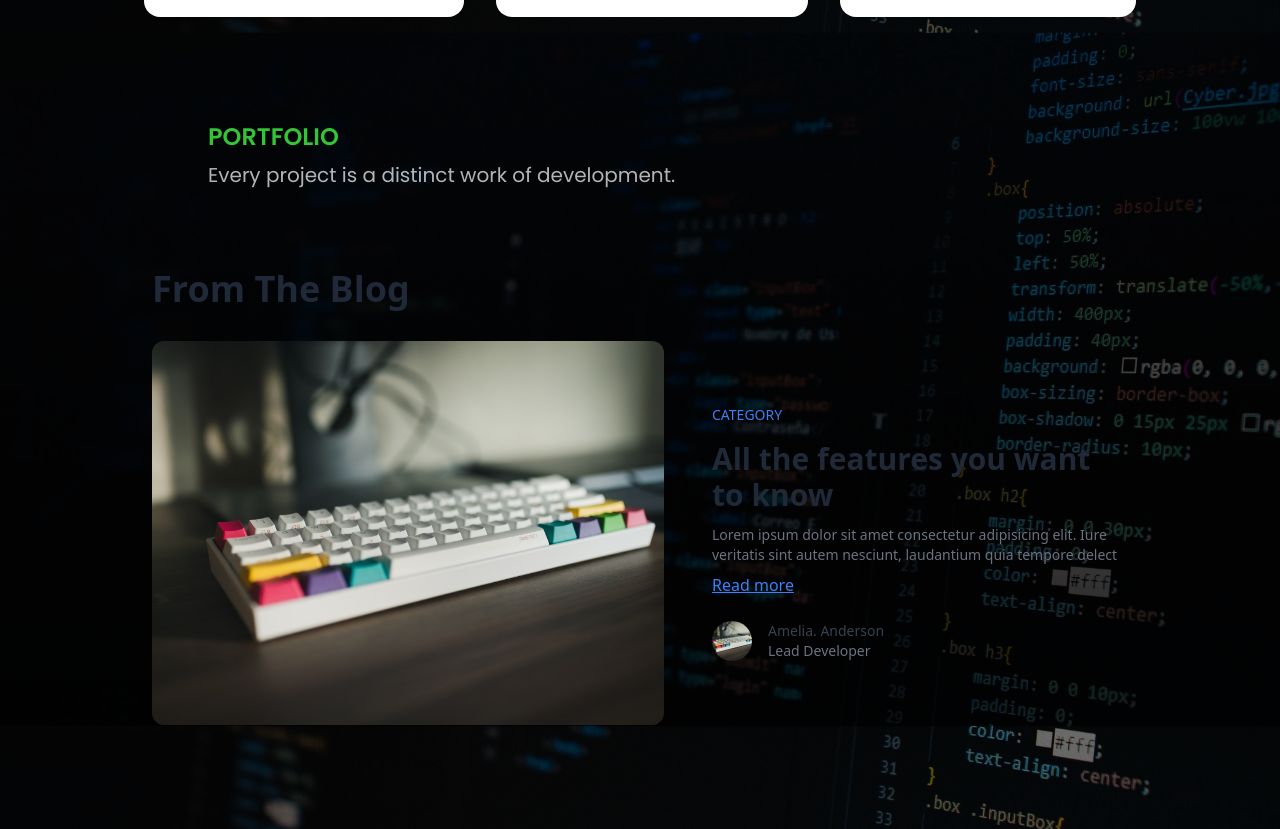
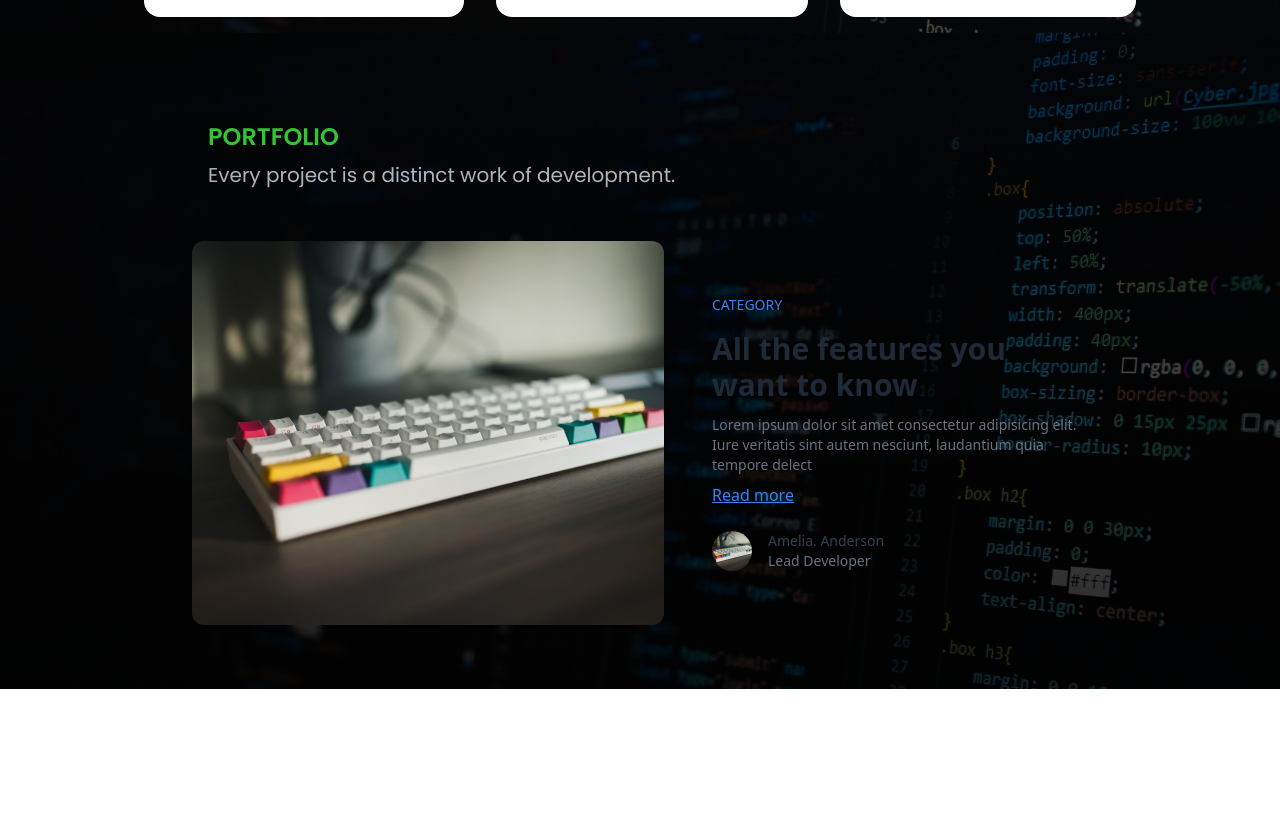
Before and after one commit to jerickdelarosa/react-portfolio, a React (Vite) app: page / in a window 1280 px wide. Shown: the part 1674-2503 px from the top of the page. After the commit the page ends 2363 px from the top, so only its background shows below. Built offline with nearby package versions, Linux system fonts and the light colour scheme.

Commit message:
Small updates on Portofolio Section

```diff
--- a/src/components/sections/Portfolio.jsx
+++ b/src/components/sections/Portfolio.jsx
@@ -1,5 +1,36 @@
 import React from 'react'
 import { mechKeeb1 } from '../../assets'
+
+const ProjectTemplate = ({title, description, projectImg}) => (
+    <div className="mx-2 xs:mx-8 ss:mx-14 sm:mx-auto lg:px-16 px-0 self-center">
+        <div className="mt-3 lg:-mx-6 lg:flex lg:items-center">
+            <img className="object-cover w-full lg:mx-6 lg:w-1/2 rounded-xl sm:h-72 lg:h-96" src={projectImg} alt="" />
+
+            <div className="mt-6 lg:w-1/2 lg:mt-0 lg:mx-6 ">
+                <p className="text-sm text-blue-500 uppercase">category</p>
+
+                <a href="#" className="block mt-4 text-2xl font-semibold text-gray-800 hover:underline dark:text-white md:text-3xl">
+                    {title }
+                </a>
+
+                <p className="mt-3 text-sm text-gray-500 dark:text-gray-300 md:text-sm">
+                    {description }
+                </p>
+
+                <a href="#" className="inline-block mt-2 text-blue-500 underline hover:text-blue-400">Read more</a>
+
+                <div className="flex items-center mt-6">
+                    <img className="object-cover object-center w-10 h-10 rounded-full" src={mechKeeb1} alt="" />
+
+                    <div className="mx-4">
+                        <h1 className="text-sm text-gray-700 dark:text-gray-200">Amelia. Anderson</h1>
+                        <p className="text-sm text-gray-500 dark:text-gray-400">Lead Developer</p>
+                    </div>
+                </div>
+            </div>
+        </div>
+    </div>
+)
 
 const Portfolio = () => (
     <section id="portfolio" className={`flex flex-col sm:my-16 my-4 sm:px-16 px-0`}>
@@ -12,68 +43,31 @@ const Portfolio = () => (
                 Every project is a distinct work of development.
             </p>
         </div>
-{/*         <div className={`flex flex-col justify-center items-center xl:px-0 sm:px-0 px-6`}>
-            <div
-                className="flex flex-col rounded-2xl shadow-[0_2px_15px_-3px_rgba(0,0,0,0.07),0_10px_20px_-2px_rgba(0,0,0,0.04)] dark:bg-neutral-700 md:flex-row md:justify-between ">
-                <div className='m-4 lg:m-4'>
-                    <img
-                        className="h-96 w-full lg:max-w-[100%] rounded-xl object-cover rounded-2xl"
-                        src={mechKeeb1}
-                        alt="mechanical-keyboard-3" />
-                </div>
-                <div className="flex flex-col justify-start lg:p-8">
-                    <div className="block rounded-lg text-center">
-                        <div className="px-6 py-3 uppercase font-poppins font-semibold text-green min-h-[10%]">
-                            <p className='tracking-wider text-lg'>Web App</p>
-                        </div>
-                        <div className='min-h-[90%]'>
-                            <h5
-                            className="mb-2 text-xl font-medium leading-tight text-neutral-800 dark:text-neutral-50">
-                                Special title treatment
-                            </h5>
-                            <p className="mb-4 text-base text-neutral-600 dark:text-neutral-200">
-                                With supporting text below as a natural lead-in to additional
-                                content.
-                            </p>
-                        </div>
-                        <div className='flex flex-row justify-center items-center'>
-                            <span className="inline-block rounded bg-green px-3 py-1 mx-2 text-sm font-medium uppercase text-white">React</span>
-                            <span className="inline-block rounded bg-green px-3 py-1 mx-2 text-sm font-medium uppercase text-white">Tailwind</span>
-                        </div>
-                        <div className="border-t-2 border-neutral-100 px-6 py-3 dark:border-neutral-600 dark:text-neutral-50">
-                            2 days ago
-                        </div>
-                    </div>
-                </div>
-            </div>
-        </div> */}
 
-        <div class="container px-6 py-10 mx-auto">
-        <h1 class="text-3xl font-semibold text-gray-800 capitalize lg:text-4xl dark:text-white">From the blog</h1>
+        <div className="mx-2 xs:mx-8 ss:mx-14 sm:mx-auto lg:px-16 px-0 self-center">
+            <div className="mt-3 lg:-mx-6 lg:flex lg:items-center">
+                <img className="object-cover w-full lg:mx-6 lg:w-1/2 rounded-xl sm:h-72 lg:h-96" src={mechKeeb1} alt="" />
 
-        <div class="mt-8 lg:-mx-6 lg:flex lg:items-center">
-            <img class="object-cover w-full lg:mx-6 lg:w-1/2 rounded-xl h-72 lg:h-96" src={mechKeeb1} alt="" />
+                <div className="mt-6 lg:w-1/2 lg:mt-0 lg:mx-6 ">
+                    <p className="text-sm text-blue-500 uppercase">category</p>
 
-            <div class="mt-6 lg:w-1/2 lg:mt-0 lg:mx-6 ">
-                <p class="text-sm text-blue-500 uppercase">category</p>
-
-                <a href="#" class="block mt-4 text-2xl font-semibold text-gray-800 hover:underline dark:text-white md:text-3xl">
+                    <a href="#" className="block mt-4 text-2xl font-semibold text-gray-800 hover:underline dark:text-white md:text-3xl">
                         All the features you want to know
                     </a>
 
-                <p class="mt-3 text-sm text-gray-500 dark:text-gray-300 md:text-sm">
+                    <p className="mt-3 text-sm text-gray-500 dark:text-gray-300 md:text-sm">
                         Lorem ipsum dolor sit amet consectetur adipisicing elit. Iure veritatis sint autem nesciunt,
                         laudantium quia tempore delect
                     </p>
 
-                <a href="#" class="inline-block mt-2 text-blue-500 underline hover:text-blue-400">Read more</a>
+                    <a href="#" className="inline-block mt-2 text-blue-500 underline hover:text-blue-400">Read more</a>
 
-                <div class="flex items-center mt-6">
-                    <img class="object-cover object-center w-10 h-10 rounded-full" src={mechKeeb1} alt="" />
+                    <div className="flex items-center mt-6">
+                        <img className="object-cover object-center w-10 h-10 rounded-full" src={mechKeeb1} alt="" />
 
-                    <div class="mx-4">
-                        <h1 class="text-sm text-gray-700 dark:text-gray-200">Amelia. Anderson</h1>
-                        <p class="text-sm text-gray-500 dark:text-gray-400">Lead Developer</p>
+                        <div className="mx-4">
+                            <h1 className="text-sm text-gray-700 dark:text-gray-200">Amelia. Anderson</h1>
+                            <p className="text-sm text-gray-500 dark:text-gray-400">Lead Developer</p>
                         </div>
                     </div>
                 </div>
```
Lines whose indentation alone changed are shown as unchanged.
